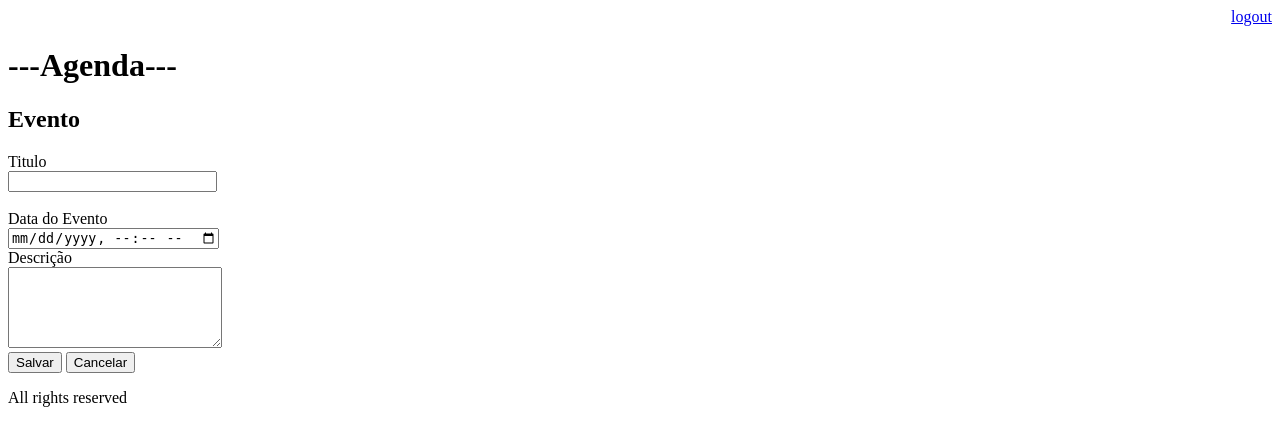
After one commit to Davidson031/django-agenda, a Django app: page /agenda/evento/ in a window 1280 px wide. The commit adds this page. Shown: the top 446 px of the page. Run offline with Django 3.2, Linux system fonts and the light colour scheme; a user stored in the database is signed in.

Commit message:
Criando rota e view de inserção de atividade

```diff
--- a/agenda/urls.py
+++ b/agenda/urls.py
@@ -21,6 +21,8 @@ from core import views
 urlpatterns = [
     path('admin/', admin.site.urls),
     path('agenda/', views.lista_eventos),
+    path('agenda/evento/', views.evento),
+    path('agenda/evento/submit', views.submit_evento),
     path('login/', views.login_user),
     path('login/submit', views.submit_login),
     path('logout/', views.logout_user),
--- a/core/views.py
+++ b/core/views.py
@@ -42,3 +42,20 @@ def lista_eventos(request):
     evento = Evento.objects.filter(usuario=usuario)
     dados = {'eventos': evento}
     return render(request, 'agenda.html', dados)
+
+@login_required(login_url='/login/')
+def evento(request):
+    return render(request, 'evento.html')
+
+@login_required(login_url='/login/')
+def submit_evento(request):
+    if(request.POST):
+        titulo = request.POST.get('titulo')
+        data_evento = request.POST.get('data_evento')
+        descricao = request.POST.get('descricao')
+        usuario = request.user
+        Evento.objects.create(titulo=titulo,
+                              data_evento=data_evento,
+                              descricao=descricao,
+                              usuario=usuario)
+    return redirect('/')
--- a/templates/agenda.html
+++ b/templates/agenda.html
@@ -3,7 +3,9 @@
    {% block content %}
 
         <h2>Agendamentos</h2>
-
+        <a href="evento/">
+            <button type="button">Novo Evento</button>
+        </a>
         <ul>
             {% for evento in eventos %}
                 <li>{{ evento.titulo }} - {{evento.get_data_evento}}</li>
--- /dev/null
+++ b/templates/evento.html
@@ -0,0 +1,25 @@
+{% extends "model-page.html" %}
+
+{% block content %}
+<h2>Evento</h2>
+
+    <form action="submit" method="POST">{% csrf_token %}
+        <label>Titulo</label>
+        <br>
+        <input type="text" name="titulo" size="23">
+        <br><br>
+        <label>Data do Evento </label>
+        <br>
+        <input type="datetime-local" name="data_evento">
+        <br>
+        <label>Descrição</label>
+        <br>
+        <textarea name="descricao" rows="5" cols="24"></textarea>
+
+        <br>
+        <button type="submit">Salvar</button>
+        <a href="/">
+            <button type="button">Cancelar</button>
+        </a>
+    </form>
+{% endblock %}
```
Also changed, not shown: db.sqlite3.
